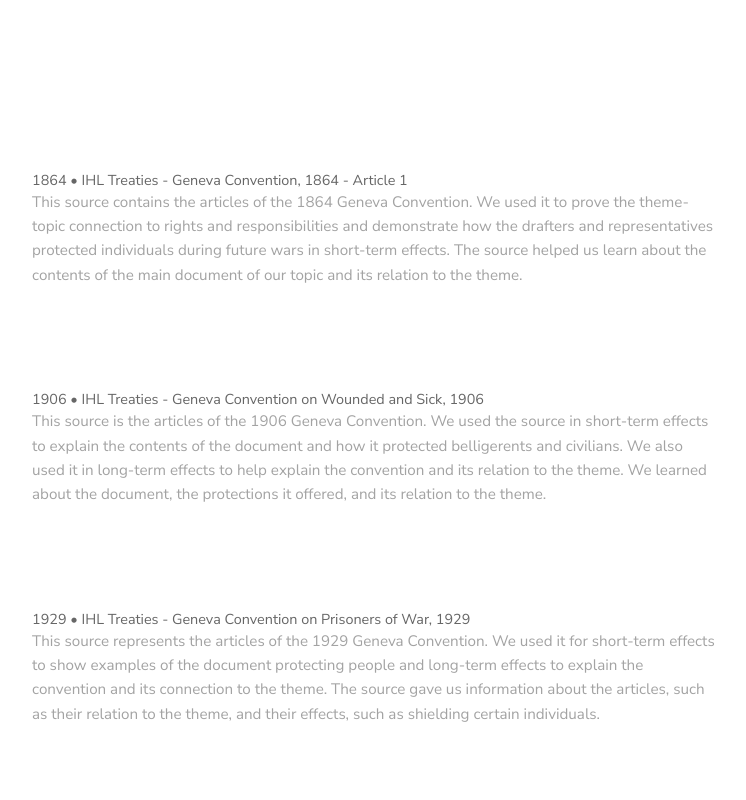
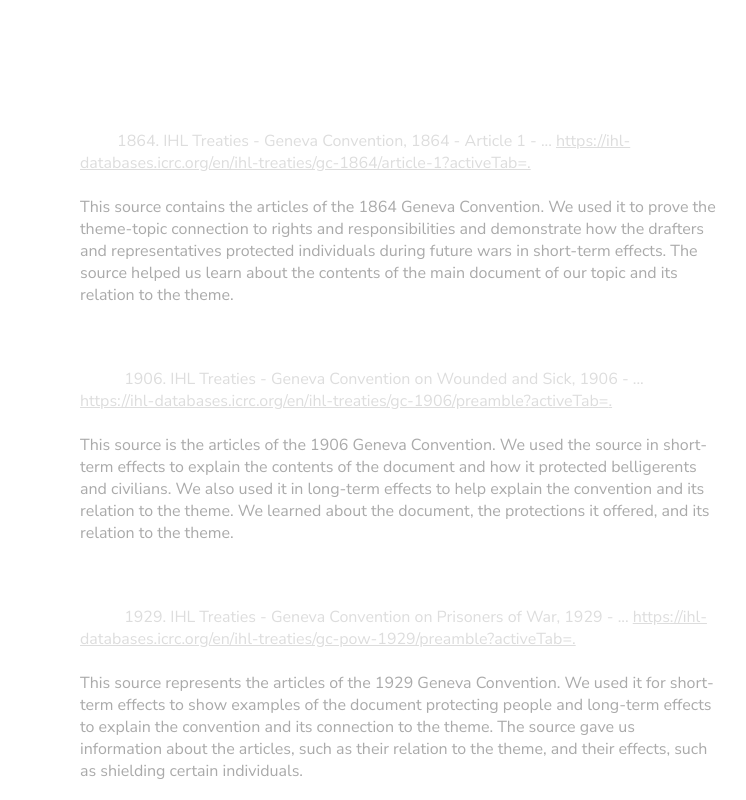
Before and after one commit to potatolover68/nhd-2024, a React (Create React App) app: page /bib in a window 1280 px wide. Shown: the part 1720-2520 px from the top of the page, without its empty margins (265-1011 px from the left). Built offline with nearby package versions, Linux system fonts and the light colour scheme.

Commit message:
dfas xasd s dgffwsa

```diff
--- a/src/components/common/Cite.jsx
+++ b/src/components/common/Cite.jsx
@@ -1,43 +1,44 @@
-import React, { useState } from 'react';
+import React, { useState } from "react";
 
 export function Cite({ title, year, source, url, children }) {
   const [isHovered, setIsHovered] = useState(false);
 
   const citeStyle = {
-    padding: '1.5rem',
-    background: isHovered ? 'rgba(31, 31, 35, 0.4)' : 'transparent',
-    backdropFilter: isHovered ? 'blur(20px)' : 'none',
-    WebkitBackdropFilter: isHovered ? 'blur(20px)' : 'none',
-    borderRadius: '1.5rem',
-    border: isHovered ? '1px solid rgba(255, 255, 255, 0.1)' : '1px solid transparent',
-    boxShadow: isHovered ? '0 25px 50px -12px rgba(0, 0, 0, 0.3)' : 'none',
-    marginBottom: '0.75rem',
-    position: 'relative',
-    overflow: 'hidden',
-    cursor: 'pointer',
-    textDecoration: 'none',
-    display: 'block',
-    transition: 'all 0.3s cubic-bezier(0.4, 0, 0.2, 1)',
-    transform: isHovered ? 'translateY(-4px)' : 'translateY(0)',
+    padding: "1.5rem",
+    background: isHovered ? "rgba(31, 31, 35, 0.4)" : "transparent",
+    backdropFilter: isHovered ? "blur(20px)" : "none",
+    WebkitBackdropFilter: isHovered ? "blur(20px)" : "none",
+    borderRadius: "1.5rem",
+    border: isHovered
+      ? "1px solid rgba(255, 255, 255, 0.1)"
+      : "1px solid transparent",
+    boxShadow: isHovered ? "0 25px 50px -12px rgba(0, 0, 0, 0.3)" : "none",
+    marginBottom: "0.75rem",
+    position: "relative",
+    overflow: "hidden",
+    cursor: "pointer",
+    textDecoration: "none",
+    display: "block",
+    transition: "all 0.3s cubic-bezier(0.4, 0, 0.2, 1)",
+    transform: isHovered ? "translateY(-4px)" : "translateY(0)",
   };
 
   const titleStyle = {
-    color: '#fff',
-    marginBottom: '0.75rem',
-    fontSize: '1.1rem',
-    lineHeight: 1.6,
-  };
-
-  const annotationStyle = {
-    color: '#a3a3a3',
-    fontSize: '0.95rem',
-    lineHeight: 1.6,
+    color: "#fff",
+    fontWeight: "800",
   };
 
   const metaStyle = {
-    color: '#666',
-    fontSize: '0.9rem',
-    marginTop: '0.5rem',
+    color: "#ddd",
+  };
+  const annotationStyle = {
+    color: "#aaa",
+    paddingLeft: "3rem",
+  };
+
+  const hangingIndentStyle = {
+    textIndent: "-3rem",
+    paddingLeft: "3rem",
   };
 
   return (
@@ -49,11 +50,22 @@ export function Cite({ title, year, source, url, children }) {
       onMouseEnter={() => setIsHovered(true)}
       onMouseLeave={() => setIsHovered(false)}
     >
-      <div style={titleStyle}>{title}</div>
-      <div style={metaStyle}>
-        {year && <span>{year}</span>}
-        {source && <span> • {source}</span>}
+      <div style={hangingIndentStyle}>
+        <span style={titleStyle}>"{title}"</span>{" "}
+        <span style={metaStyle}>
+          {year && <span>{year}. </span>}
+          {source && <span>{source} - ... </span>}
+          {url && (
+            <span>
+              {" "}
+              <a href={url} target="_blank" rel="noopener noreferrer">
+                {url}.
+              </a>
+            </span>
+          )}
+        </span>
       </div>
+      <br />
       {children && <div style={annotationStyle}>{children}</div>}
     </a>
   );
```
Also changed, not shown: 1 other file (tests, documents, lock files or other folders).
